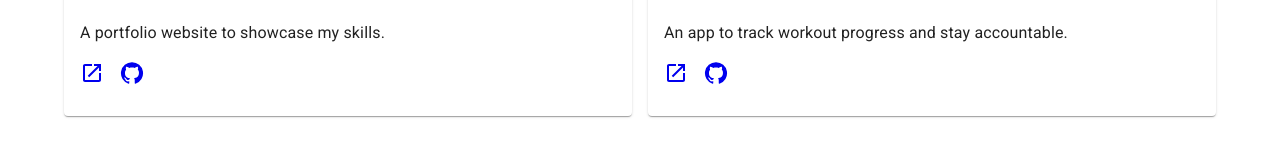
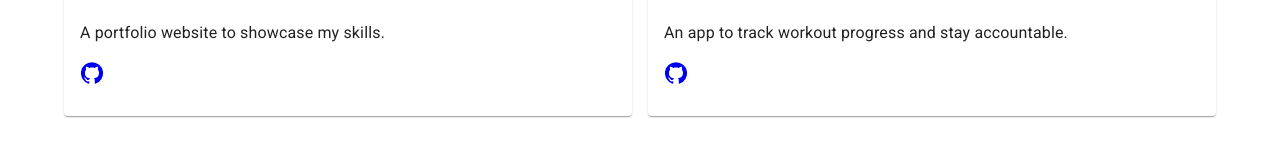
Before and after one commit to dachendev/portfolio, a React (Vite) app: page / in a window 1280 px wide. Shown: the part 1045-1187 px from the top of the page. Built offline with nearby package versions, Linux system fonts and the light colour scheme.

Commit message:
add github links to projects

```diff
--- a/src/components/Projects.tsx
+++ b/src/components/Projects.tsx
@@ -10,12 +10,14 @@ const projects = [
   {
     name: "Portfolio",
     description: "A portfolio website to showcase my skills.",
-    ghURL: "#",
+    liveURL: null,
+    ghURL: "https://github.com/dachendev/portfolio",
   },
   {
     name: "Workout Buddy",
     description: "An app to track workout progress and stay accountable.",
-    ghURL: "#",
+    liveURL: null,
+    ghURL: "https://github.com/dachendev/workout-buddy",
   },
 ];
 
@@ -32,9 +34,11 @@ const Projects: React.FC = () => {
                 <p>{p.description}</p>
 
                 <Stack direction="row" spacing={2}>
-                  <a href="#">
-                    <LaunchIcon />
-                  </a>
+                  {p.liveURL && (
+                    <a href={p.liveURL}>
+                      <LaunchIcon />
+                    </a>
+                  )}
                   <a href={p.ghURL}>
                     <GitHubIcon />
                   </a>
```
